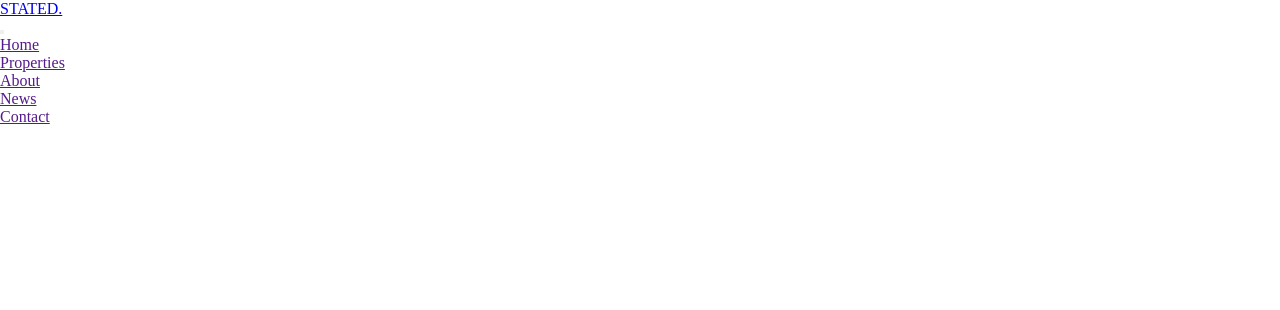
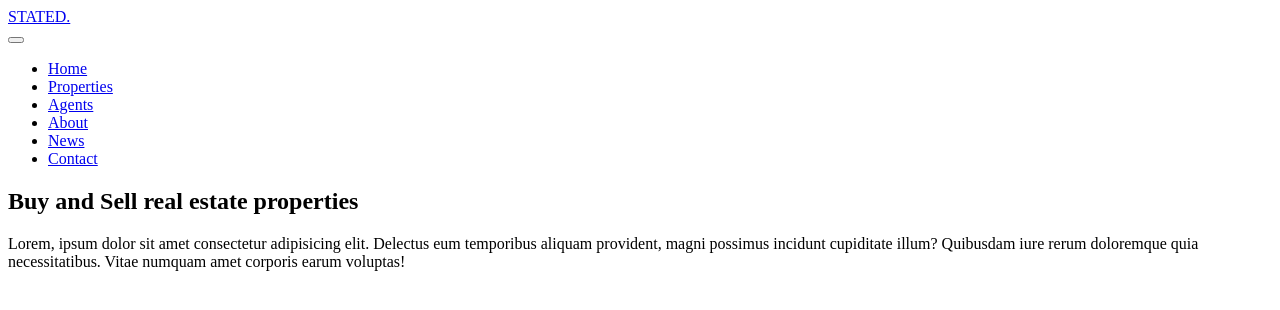
Before and after one commit to rajbirsinghathwal/real_estate, a plain HTML site: page index.html in a window 1280 px wide. Drawn offline with nearby package versions, Linux system fonts and the light colour scheme.

Commit message:
added hero section

```diff
--- a/css/style.css
+++ b/css/style.css
@@ -1,4 +1,4 @@
-*{
+/* *{
     margin: 0;
     padding: 0;
 }
@@ -36,4 +36,4 @@
 
 #header #nav li a:hover{
   color: white;
-}
+} */
--- a/index.html
+++ b/index.html
@@ -40,15 +40,24 @@
                         <span class="strip"></span>
                     </button>
                     <ul id="nav-menu">
-                        <li ><a href="">Home</a></li>
-                        <li><a href="">Properties</a></li>
-                        <li ><a href="">About</a></li>
-                        <li ><a href="">News</a></li>
-                        <li ><a href="">Contact</a></li>
+                        <li ><a href="#" class="active">Home</a></li>
+                        <li><a href="#">Properties</a></li>
+                        <li><a href="#">Agents</a></li>
+                        <li ><a href="#">About</a></li>
+                        <li ><a href="#">News</a></li>
+                        <li ><a href="#">Contact</a></li>
                     </ul>
                 </nav>
             </div>
             </header>
+
+            <section id="hero">
+                <div id="fade"></div>
+                <div id="hero-text">
+                    <h1>Buy and Sell real estate properties</h1>
+                    <p>Lorem, ipsum dolor sit amet consectetur adipisicing elit. Delectus eum temporibus aliquam provident, magni possimus incidunt cupiditate illum? Quibusdam iure rerum doloremque quia necessitatibus. Vitae numquam amet corporis earum voluptas!</p>
+                </div>
+            </section>
     </div>
 
 
```
